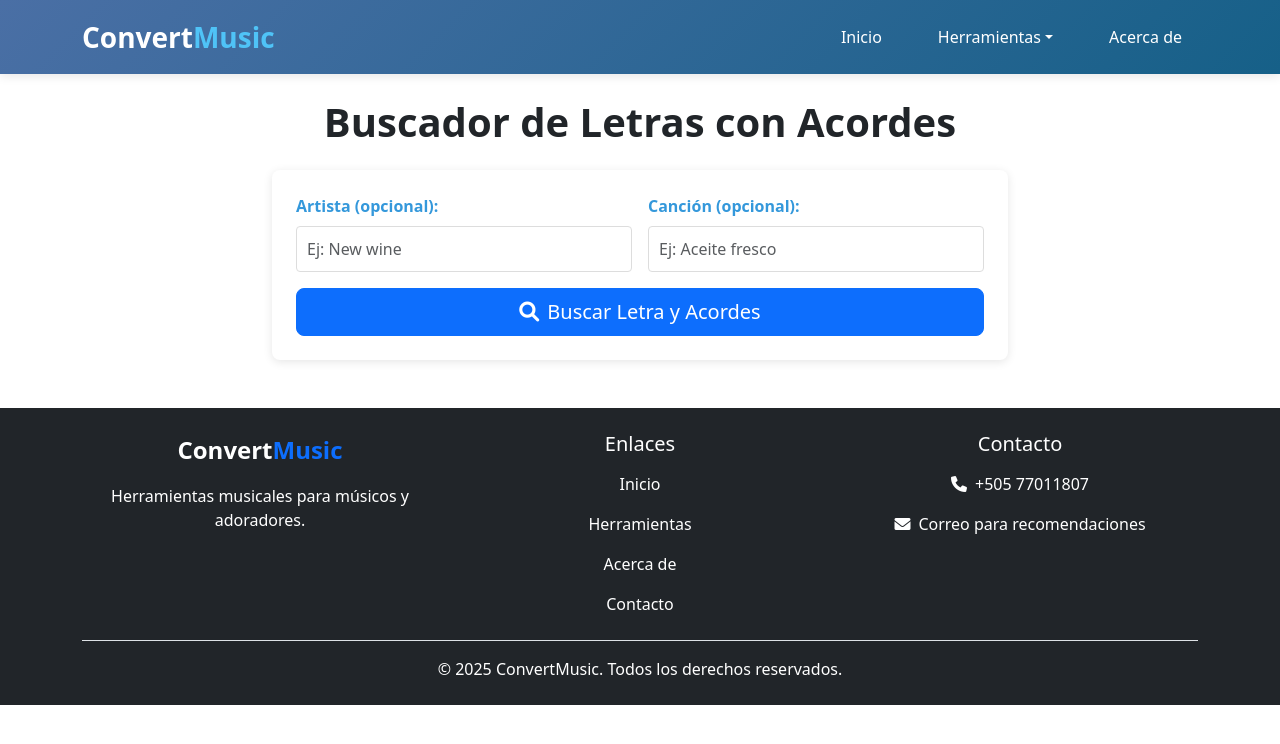
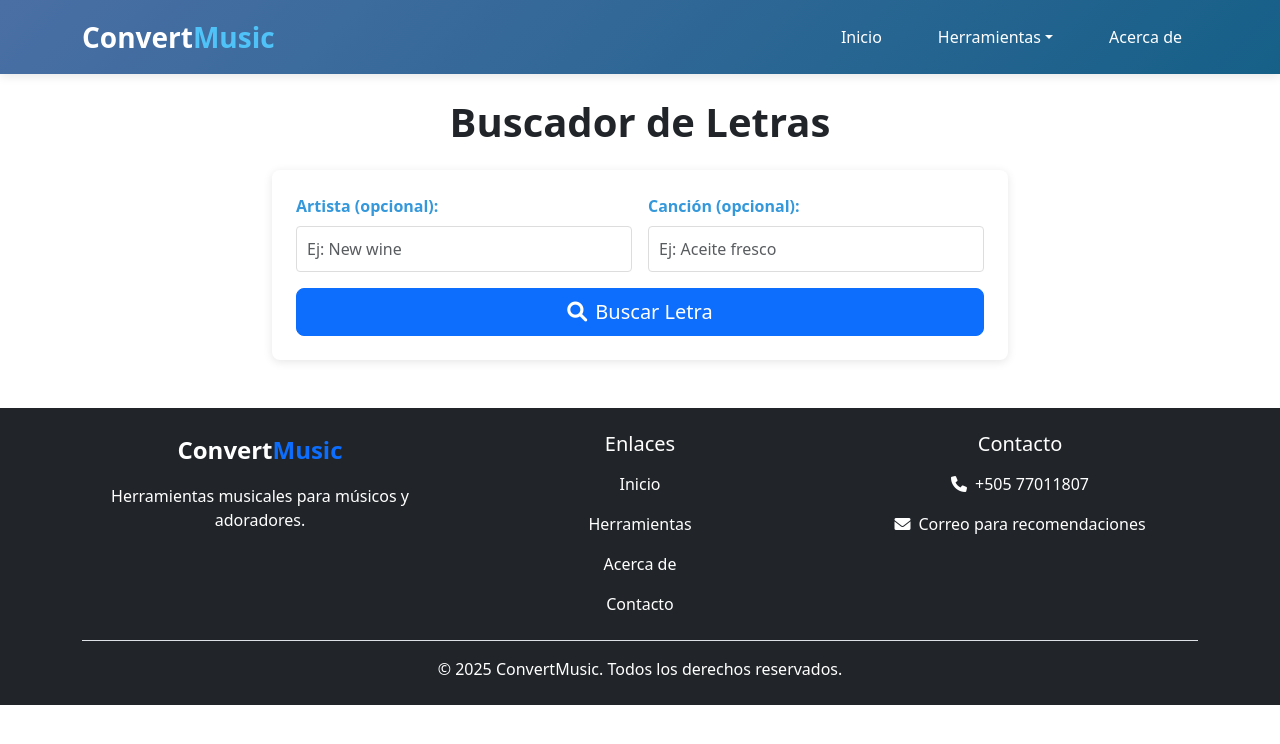
Before and after one commit to Jafet2004/Convert-music, a plain HTML site: page Search_liryc.html in a window 1280 px wide. Drawn offline with nearby package versions, Linux system fonts and the light colour scheme.

```diff
--- a/Search_liryc.html
+++ b/Search_liryc.html
@@ -218,7 +218,7 @@
     <main class="container my-4">
         <div class="row justify-content-center">
             <div class="col-lg-8">
-                <h1 class="text-center mb-4 fw-bold">Buscador de Letras con Acordes</h1>
+                <h1 class="text-center mb-4 fw-bold">Buscador de Letras</h1>
 
                 <!-- Panel de búsqueda -->
                 <div class="search-container p-4 mb-4">
@@ -233,7 +233,7 @@
                         </div>
                         <div class="col-12">
                             <button id="searchBtn" class="btn btn-primary btn-lg w-100 py-2">
-                                <i class="fas fa-search me-2"></i>Buscar Letra y Acordes
+                                <i class="fas fa-search me-2"></i>Buscar Letra
                             </button>
                         </div>
                     </div>
```
